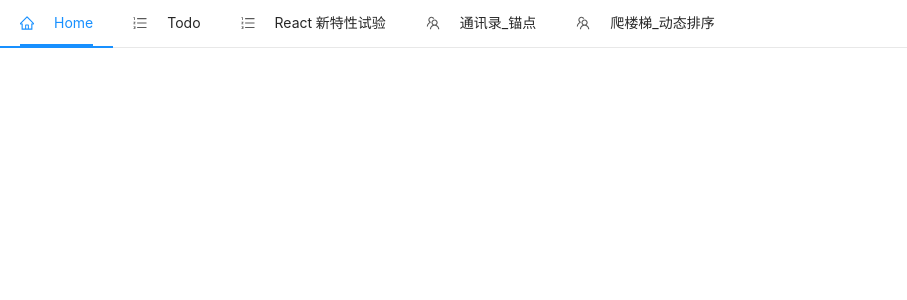
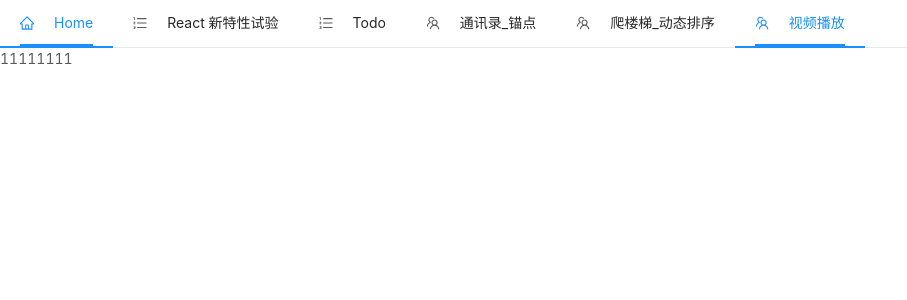
Before and after one commit to YueJingGe/webpack-react, a React app: page /player in a window 1280 px wide. Shown: the top 300 px of the page, without its empty margins (0-907 px from the left). Built offline with nearby package versions, Linux system fonts and the light colour scheme.

Commit message:
更改主页

```diff
--- a/package.json
+++ b/package.json
@@ -21,7 +21,7 @@
   "bugs": {
     "url": "https://github.com/YueJingGe/webpack-react/issues"
   },
-  "homepage": "https://yuejingge.github.io/webpack-react",
+  "homepage": "https://yuejingge.github.io/webpack-react/dist",
   "devDependencies": {
     "@babel/core": "^7.4.4",
     "@babel/plugin-proposal-class-properties": "^7.4.4",
--- a/src/App.js
+++ b/src/App.js
@@ -30,6 +30,9 @@ const PhoneBook = LazyLoad(() =>
 const DynamicSort = LazyLoad(() =>
   import(/* webpackChunkName: "DynamicSort" */ "@components/DynamicSort")
 );
+const Player = LazyLoad(() =>
+  import(/* webpackChunkName: "Player" */ "@components/Player")
+);
 
 function App() {
   return (
@@ -44,6 +47,7 @@ function App() {
           <Route path="/testreact" exact component={TestReact} />
           <Route path="/phonebook" exact component={PhoneBook} />
           <Route path="/dynamicsort" exact component={DynamicSort} />
+          <Route path="/player" exact component={Player} />
           <Redirect from="/layout" to="/home" />
         </Switch>
       </Route>
--- /dev/null
+++ b/src/components/Player/index.js
@@ -0,0 +1,7 @@
+import React from "react";
+
+export default class Player extends React.Component {
+  render() {
+    return <div>11111111</div>;
+  }
+}
--- a/src/pages/Layout/index.js
+++ b/src/pages/Layout/index.js
@@ -43,11 +43,11 @@ class Layout extends React.Component {
         <Menu.Item key="home" icon={<HomeOutlined />}>
           <Link to="/home">Home</Link>
         </Menu.Item>
+        <Menu.Item key="testreact" icon={<OrderedListOutlined />}>
+          <Link to="/testreact">React 新特性试验</Link>
+        </Menu.Item>
         <Menu.Item key="todo" icon={<OrderedListOutlined />}>
           <Link to="/todo">Todo</Link>
-        </Menu.Item>
-        <Menu.Item key="testreact" icon={<OrderedListOutlined />}>
-          <Link to="/testreact">React 新特性试验</Link>
         </Menu.Item>
         <Menu.Item key="phonebook" icon={<TeamOutlined />}>
           <Link to="/phonebook">通讯录_锚点</Link>
@@ -55,6 +55,9 @@ class Layout extends React.Component {
         <Menu.Item key="dynamicsort" icon={<TeamOutlined />}>
           <Link to="/dynamicsort">爬楼梯_动态排序</Link>
         </Menu.Item>
+        <Menu.Item key="player" icon={<TeamOutlined />}>
+          <Link to="/player">视频播放</Link>
+        </Menu.Item>
       </Menu>
     );
   }
```
Also changed, not shown: 1 other file (tests, documents, lock files or other folders).
